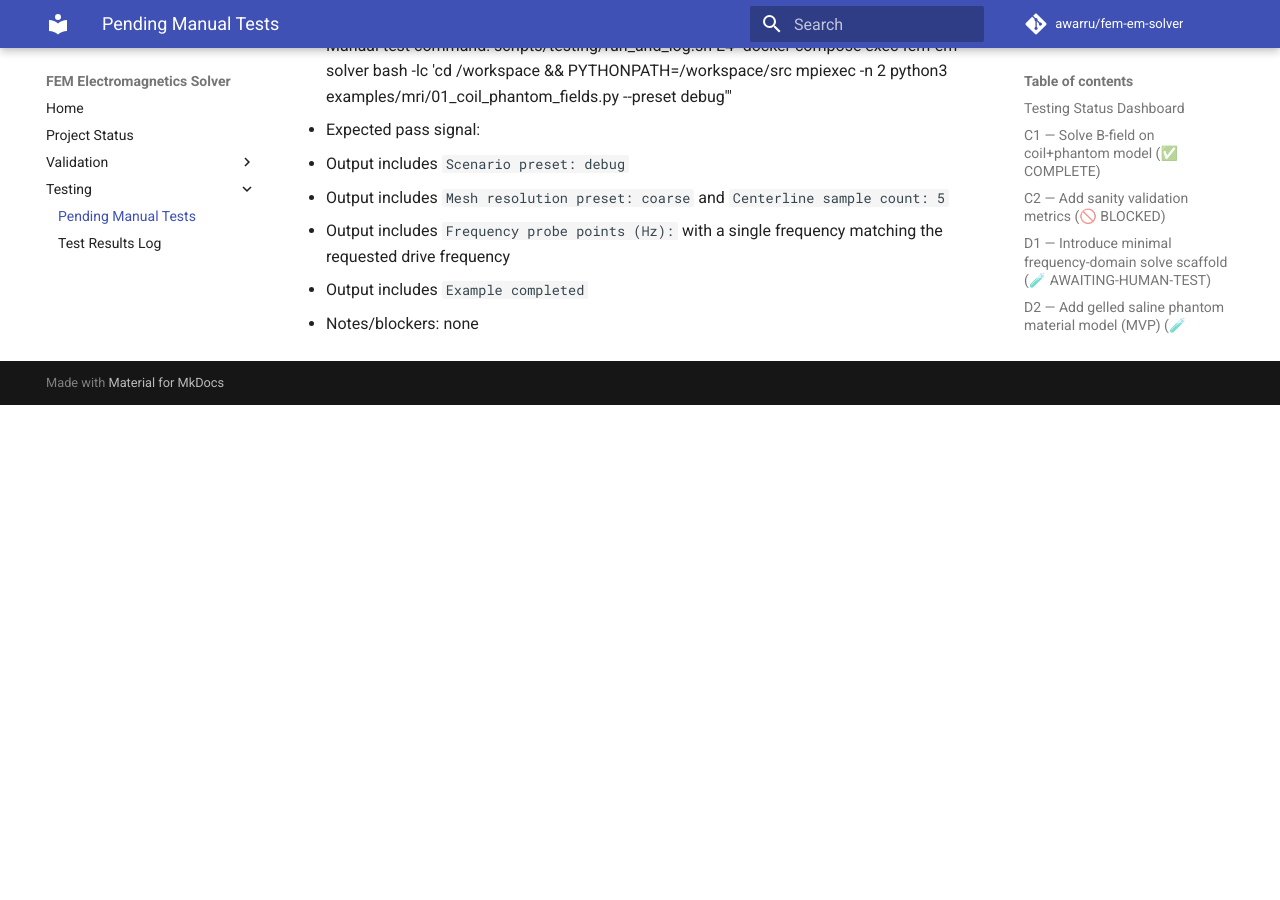
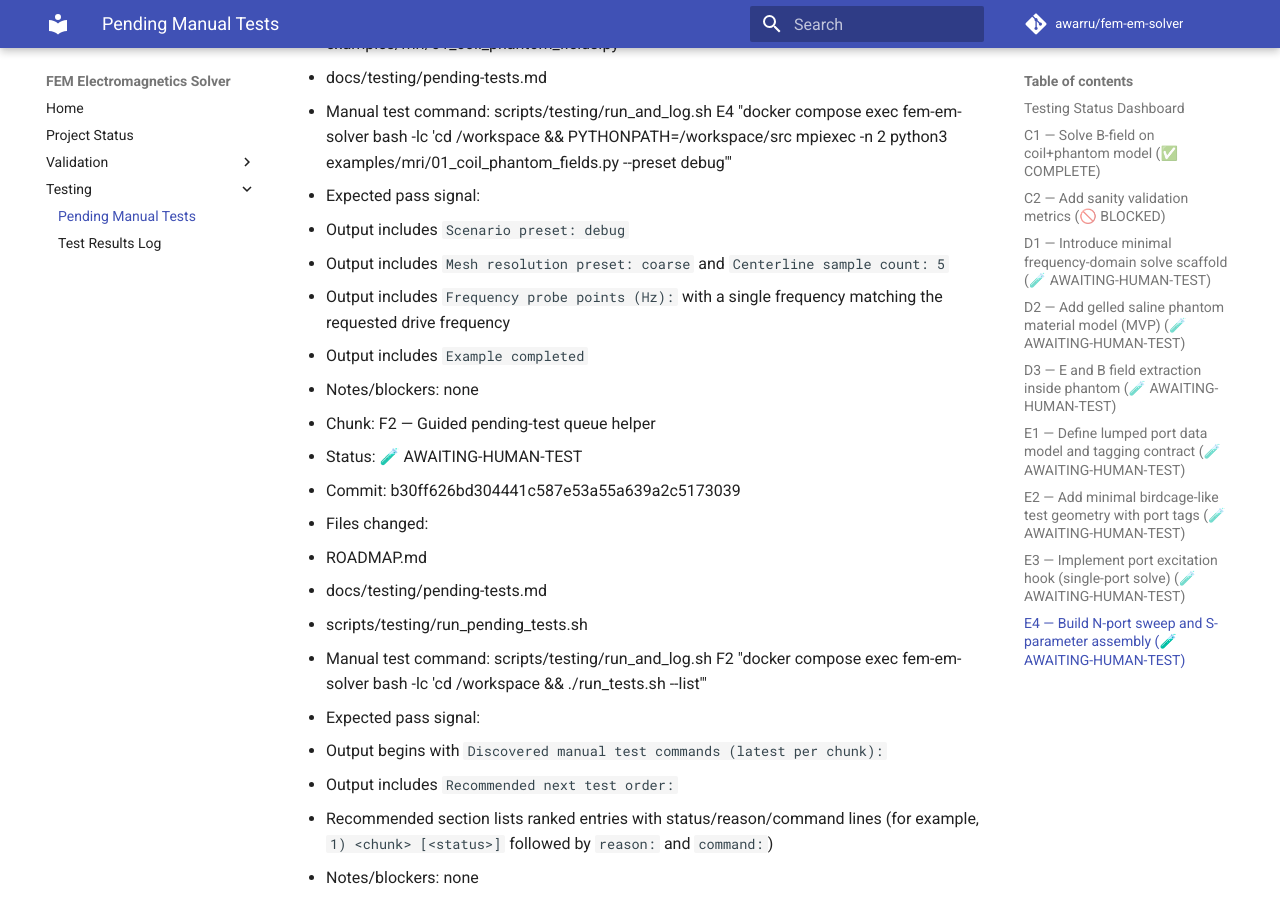
Before and after one commit to awarru/fem-em-solver, an MkDocs documentation site: the page built from docs/testing/pending-tests.md, in a window 1280 px wide and 900 px high, scrolled down 27711 px. Built offline with MkDocs 1.6.1 and Material for MkDocs 9.7.7, drawn with Linux system fonts in a browser that asks for light colours; comment, search, counter and statistics services are not loaded; before the commit the page ends 28116 px from its top, so only the background shows below that; some of the changed text lies outside the part shown.

Commit message:
F2: add guided pending-test queue recommendations

```diff
--- a/docs/testing/pending-tests.md
+++ b/docs/testing/pending-tests.md
@@ -53,6 +53,7 @@
 | E3 | 🧪 AWAITING-HUMAN-TEST | `b3777eba0b519dc53fa41a93f1bd2214eb5136bd` | none |
 | E4 | 🧪 AWAITING-HUMAN-TEST | `e9b2d3ac520e33067be47e4640ecd103b4f607c5` | none |
 | F1 | 🧪 AWAITING-HUMAN-TEST | `b7909f53d04b9b2bb68b0013984cf7f491d87326` | none |
+| F2 | 🧪 AWAITING-HUMAN-TEST | `b30ff626bd304441c587e53a55a639a2c5173039` | none |
 | A1 | 🧪 AWAITING-HUMAN-TEST | `79e5cb22abfb2ed757cd30937d6a4d97e5363b29` | none |
 | A2 | 🧪 AWAITING-HUMAN-TEST | `529cc557998f51e48025a7fef4323cc54c259a2d` | none |
 | A3 | 🧪 AWAITING-HUMAN-TEST | `9a61957e79936c9588d15805cfec10509afb76f3` | none |
@@ -726,3 +727,17 @@
   - Output includes `Frequency probe points (Hz):` with a single frequency matching the requested drive frequency
   - Output includes `Example completed`
 - Notes/blockers: none
+
+- Chunk: F2 — Guided pending-test queue helper
+- Status: 🧪 AWAITING-HUMAN-TEST
+- Commit: b30ff626bd304441c587e53a55a639a2c5173039
+- Files changed:
+  - ROADMAP.md
+  - docs/testing/pending-tests.md
+  - scripts/testing/run_pending_tests.sh
+- Manual test command: scripts/testing/run_and_log.sh F2 "docker compose exec fem-em-solver bash -lc 'cd /workspace && ./run_tests.sh --list'"
+- Expected pass signal:
+  - Output begins with `Discovered manual test commands (latest per chunk):`
+  - Output includes `Recommended next test order:`
+  - Recommended section lists ranked entries with status/reason/command lines (for example, `1) <chunk> [<status>]` followed by `reason:` and `command:`)
+- Notes/blockers: none
```
Also changed, not shown: ROADMAP.md (+3 -3 lines), 1 other file.
